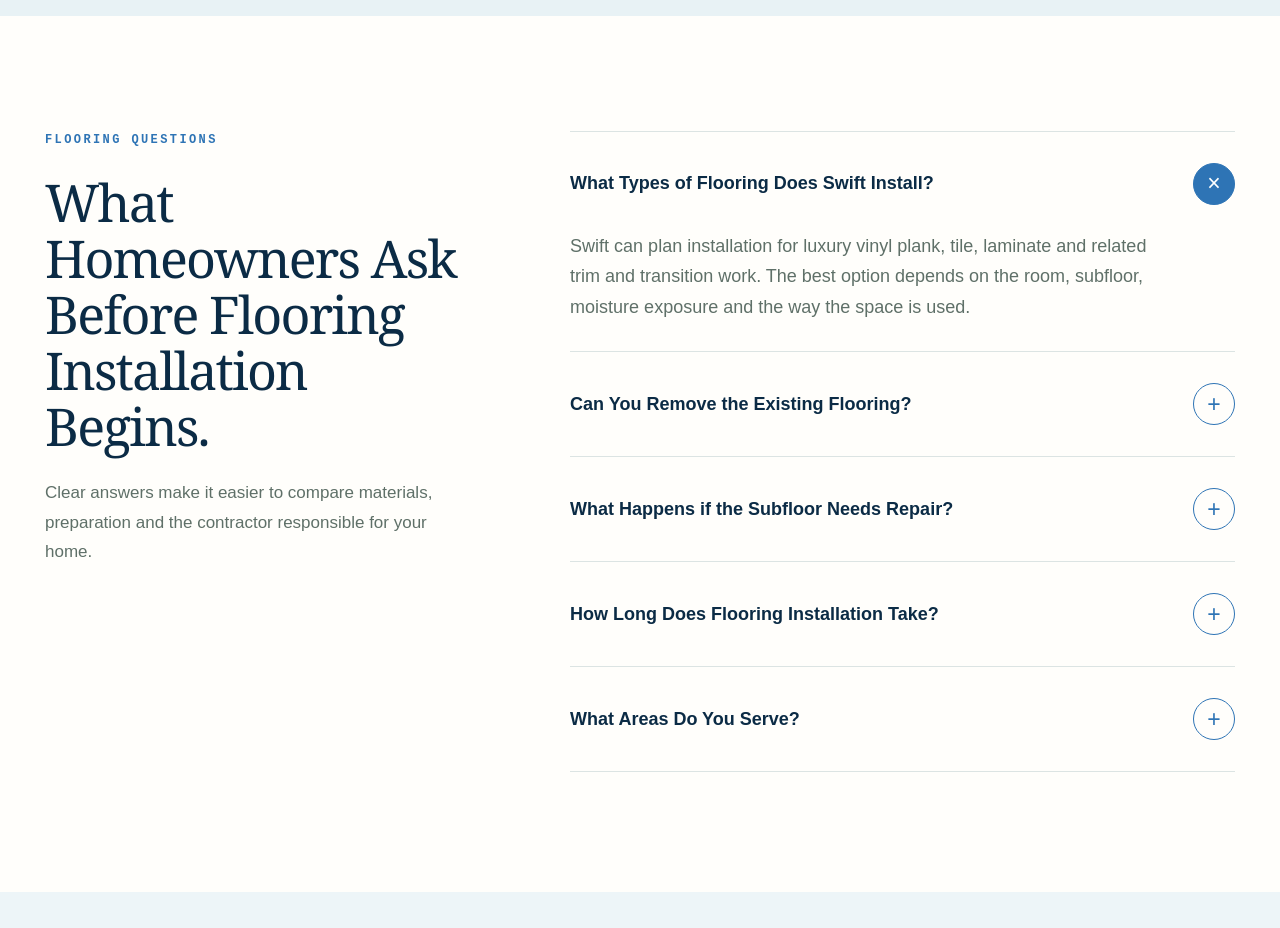
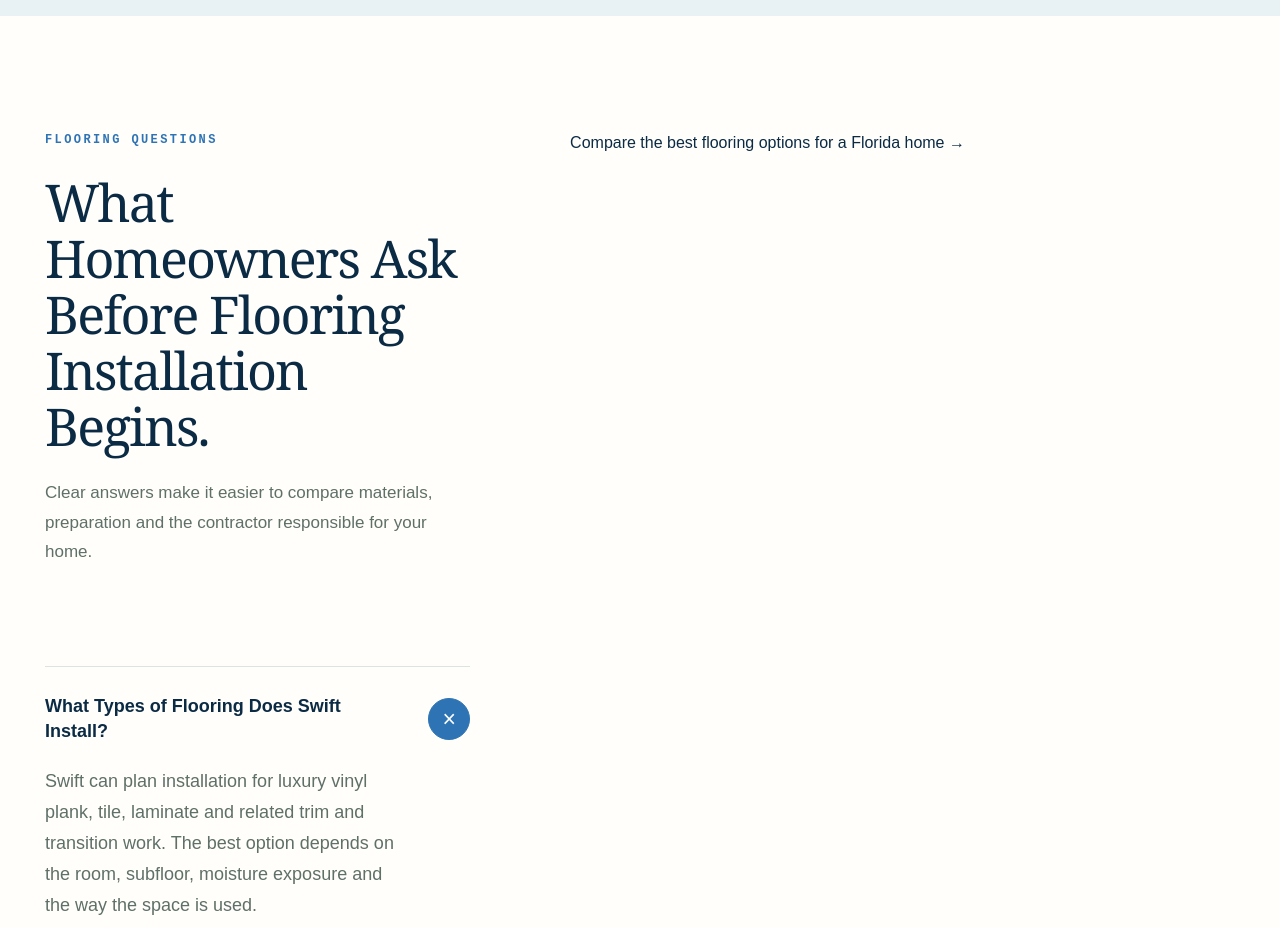
Before and after one commit to stylus1274/swift, a Next.js app: page /flooring in a window 1280 px wide. Shown: the part 4760-5688 px from the top of the page. Built offline with nearby package versions, Linux system fonts and the light colour scheme.

Commit message:
Link flooring service to Florida flooring FAQ

```diff
--- a/app/flooring/page.tsx
+++ b/app/flooring/page.tsx
@@ -203,7 +203,7 @@ export default function FlooringPage() {
           <h2>What Homeowners Ask Before Flooring Installation Begins.</h2>
           <p>Clear answers make it easier to compare materials, preparation and the contractor responsible for your home.</p>
         </div>
-        <div className="remodel-faq-list">
+        <p><a href="/faq/best-flooring-for-florida-home">Compare the best flooring options for a Florida home →</a></p><div className="remodel-faq-list">
           {flooringFaqs.map((faq, index) => {
             const isOpen = openFaq === index;
             return <article className={isOpen ? "open" : ""} key={faq.question}><button type="button" aria-expanded={isOpen} onClick={() => setOpenFaq(isOpen ? -1 : index)}><span>{faq.question}</span><b aria-hidden="true">{isOpen ? "×" : "+"}</b></button><div hidden={!isOpen}><p>{faq.answer}</p></div></article>;
```
